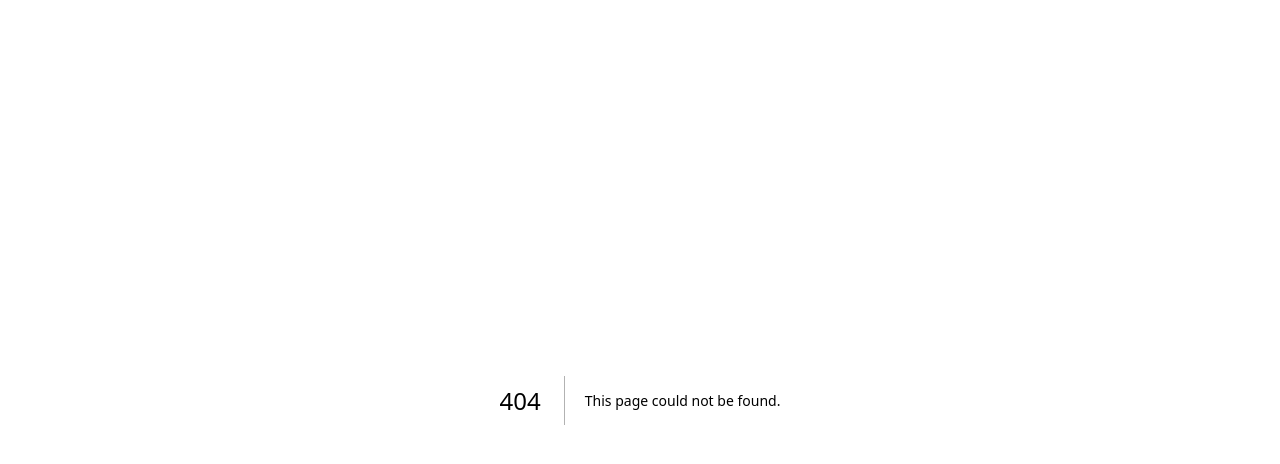
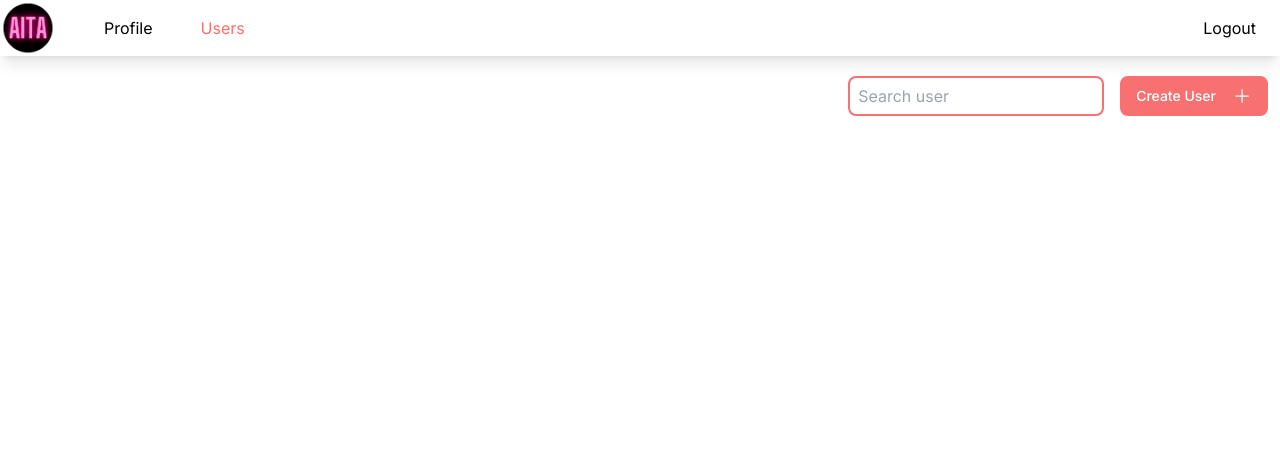
Before and after one commit to armedcivil/AITA_next, a Next.js app: page /company/users in a window 1280 px wide. Before the commit this address had no page. Shown: the top 464 px of the page. Built offline with nearby package versions, Linux system fonts and the light colour scheme.

Commit message:
とりあえず必要なページを用意

```diff
--- a/package.json
+++ b/package.json
@@ -10,6 +10,7 @@
   },
   "dependencies": {
     "@heroicons/react": "^2.1.1",
+    "@vercel/style-guide": "^6.0.0",
     "clsx": "^2.1.0",
     "next": "14.1.3",
     "react": "^18",
@@ -22,7 +23,10 @@
     "autoprefixer": "^10.0.1",
     "eslint": "^8",
     "eslint-config-next": "14.1.3",
+    "eslint-config-prettier": "^9.1.0",
     "postcss": "^8",
+    "prettier": "^3.2.5",
+    "prettier-plugin-tailwindcss": "^0.5.12",
     "tailwindcss": "^3.3.0",
     "typescript": "^5"
   }
--- /dev/null
+++ b/prettier.config.js
@@ -0,0 +1,6 @@
+const styleguide = require('@vercel/style-guide/prettier');
+
+module.exports = {
+  ...styleguide,
+  plugins: [...styleguide.plugins, 'prettier-plugin-tailwindcss'],
+};
--- /dev/null
+++ b/src/app/company/layout.tsx
@@ -0,0 +1,15 @@
+import React from "react";
+import TopNav from "../ui/top-nav";
+
+export default function Layout({ children }: { children: React.ReactNode }) {
+  return (
+    <div className="relative w-full h-full">
+      <div className="absolute top-0 h-16 w-full">
+        <TopNav />
+      </div>
+      <div className="absolute bottom-0 mt-16 top-0 h-auto w-full">
+        {children}
+      </div>
+    </div>
+  );
+}
--- /dev/null
+++ b/src/app/company/page.tsx
@@ -0,0 +1,3 @@
+export default function Page() {
+  return <div></div>;
+}
--- /dev/null
+++ b/src/app/company/users/[id]/edit/page.tsx
@@ -0,0 +1,7 @@
+export default function Page() {
+  return (
+    <div>
+      <div>edit</div>
+    </div>
+  );
+}
--- /dev/null
+++ b/src/app/company/users/[id]/page.tsx
@@ -0,0 +1,7 @@
+export default function Page() {
+  return (
+    <div>
+      <div>show</div>
+    </div>
+  );
+}
--- /dev/null
+++ b/src/app/company/users/create/page.tsx
@@ -0,0 +1,7 @@
+export default function Page() {
+  return (
+    <div>
+      <div>create</div>
+    </div>
+  );
+}
--- /dev/null
+++ b/src/app/company/users/page.tsx
@@ -0,0 +1,14 @@
+import { CreateButton } from '@/app/ui/buttons';
+import Search from '@/app/ui/search'
+
+export default function Page() {
+  return (
+    <div className="p-3 h-full">
+      <div className="w-full flex justify-end">
+        <Search placeholder='Search user'/>
+        <CreateButton className='ml-4'/>
+      </div>
+
+    </div>
+  );
+}
--- /dev/null
+++ b/src/app/ui/buttons.tsx
@@ -0,0 +1,16 @@
+import Link from 'next/link'
+import { PlusIcon } from '@heroicons/react/24/outline';
+import clsx from 'clsx'
+
+export function CreateButton ({className}: {className?: string | null}) {
+  return (
+    <Link
+      href="/company/users/create"
+      className={clsx('flex h-10 items-center rounded-lg bg-red-400 px-4 text-sm font-medium text-white transition-colors hover:bg-red-300 focus-visible:outline focus-visible:outline-2 focus-visible:outline-offset-2 active:bg-red-600 aria-disabled:cursor-not-allowed aria-disabled:opacity-50',
+      className)}
+      >
+      <span className="hidden md:block">Create User</span>{' '}
+      <PlusIcon className="h-5 md:ml-4" />
+    </Link>
+  );
+}
--- /dev/null
+++ b/src/app/ui/search.tsx
@@ -0,0 +1,7 @@
+
+
+export default function Search({placeholder}:{placeholder?: string}){
+  return (
+    <input className="w-64 h-10 border-2 border-red-400 rounded-lg p-2" placeholder={placeholder}/>
+  );
+}
--- /dev/null
+++ b/src/app/ui/table.tsx
@@ -0,0 +1,24 @@
+export default function Table() {
+  return (
+    <div>
+      <table>
+        <thead>
+          <tr>
+            <td>ICON</td>
+            <td>NAME</td>
+            <td>EMAIL</td>
+            <td>ACTION</td>
+          </tr>
+        </thead>
+        <tbody>
+          <tr>
+            <td></td>
+            <td></td>
+            <td></td>
+            <td></td>
+          </tr>
+        </tbody>
+      </table>
+    </div>
+  );
+}
--- /dev/null
+++ b/src/app/ui/top-nav.tsx
@@ -0,0 +1,31 @@
+'use client';
+
+import Image from "next/image";
+import Link from "next/link";
+import { usePathname } from "next/navigation";
+import clsx from 'clsx';
+
+export default function TopNav() {
+  const pathname = usePathname();
+
+  return (
+    <div className="shadow-lg flex items-center">
+      <Image src="/img/AITA.png" width={56} height={56} alt="AITA logo" className="justify-self-start"/>
+      <div className="h-full px-6 ml-6">
+        <Link href={'/company'} className={clsx('', {
+          'text-red-400': pathname === '/company'
+        })}>Profile</Link>
+      </div>
+      <div className="h-full px-6 justify-self-start">
+        <Link href={'/company/users'} className={clsx('', {
+          'text-red-400': pathname.startsWith('/company/users')
+        })}>Users</Link>
+      </div>
+      <div className="h-full px-6 justify-self-end ml-auto">
+        <Link href={'/logout'} className={clsx('', {
+          'text-red-400': pathname === '/logout'
+        })}>Logout</Link>
+      </div>
+    </div>
+  );
+}
```
Also changed, not shown: 1 other file (tests, documents, lock files or other folders).
